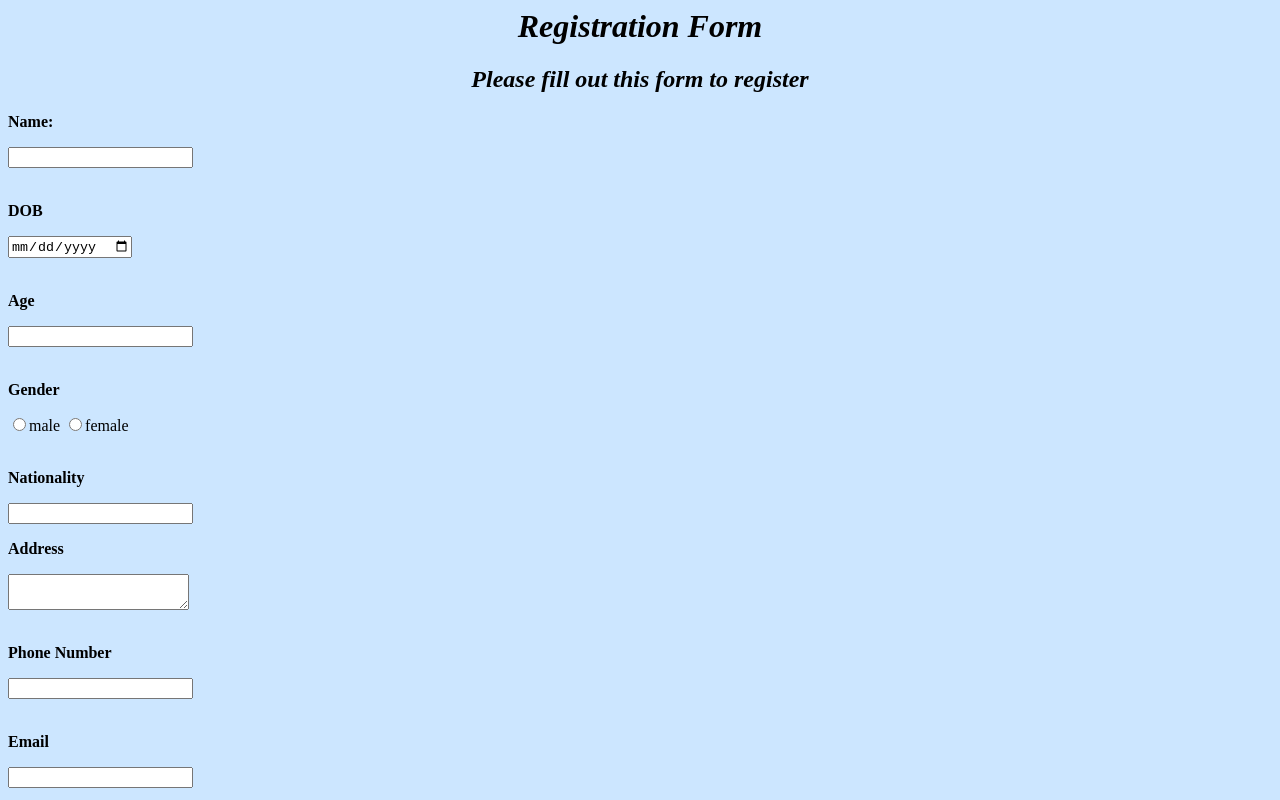
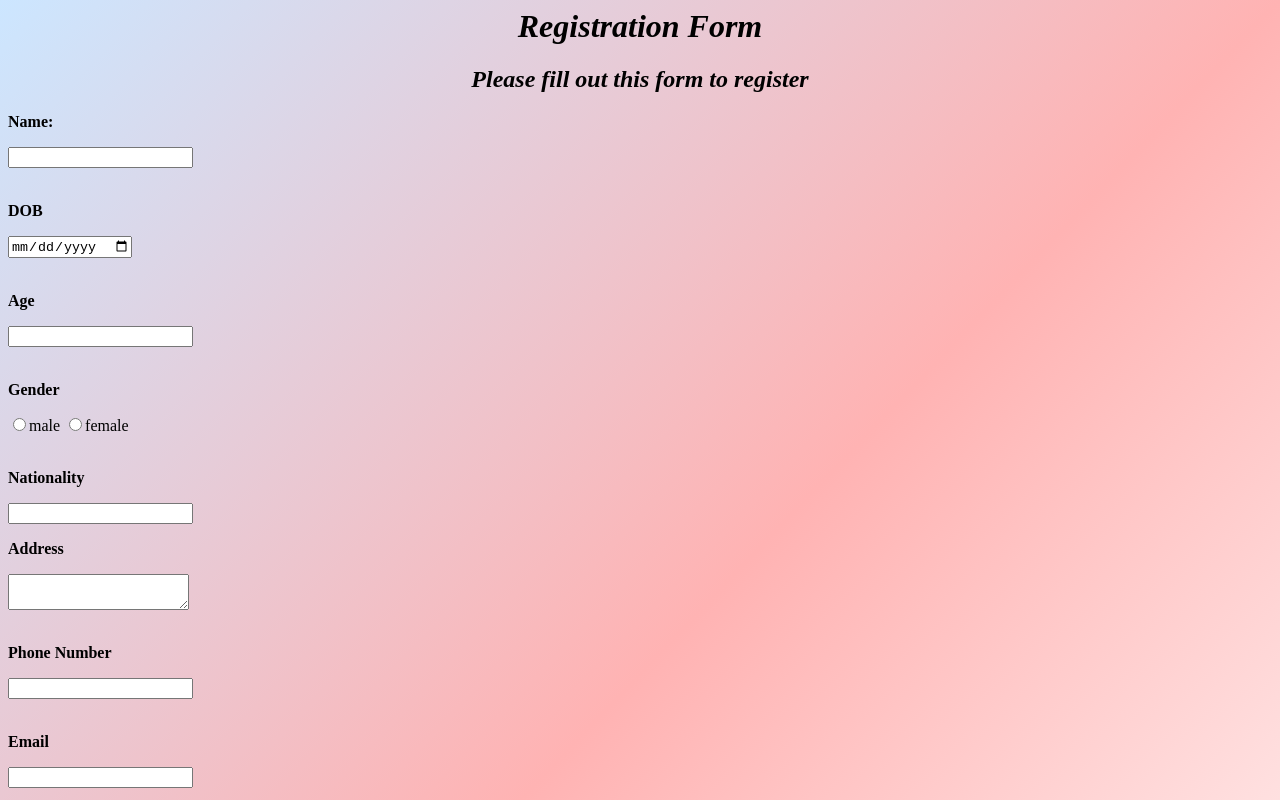
Before and after one commit to Anns255/Registration-Form, a plain HTML site: page index.html in a window 1280 px wide. Shown: the top 800 px of the page. Drawn offline with Linux system fonts and the light colour scheme.

Commit message:
Update syles1.css

```diff
--- a/syles1.css
+++ b/syles1.css
@@ -1,4 +1,4 @@
-body {background-color :#cce6ff;}
+body {background :linear-gradient(to bottom right,#cce6ff , #ffb3b3,#ffffff );}
 
 
 h1 {color :black;}
```
